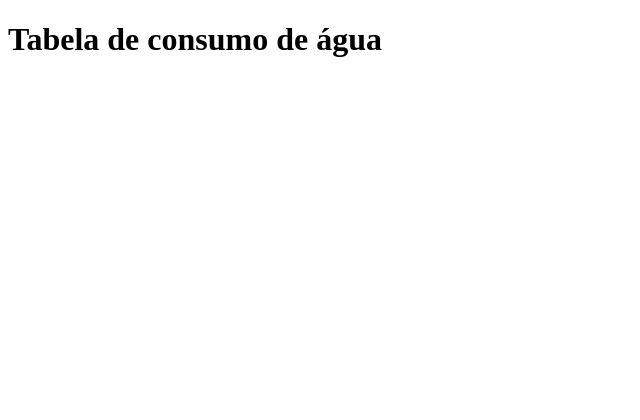
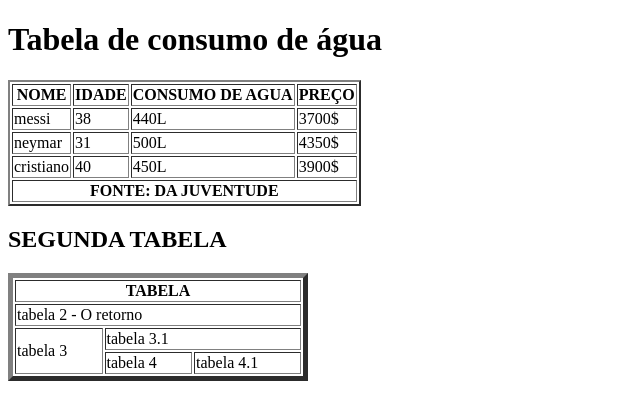
Before and after one commit to arthurbgrs/codificacao-pfus-02, a plain HTML site: page 03-aula/tabela.html in a window 1280 px wide. Shown: the whole page, without its empty margins (0-640 px from the left). Drawn offline with Linux system fonts and the light colour scheme.

Commit message:
exercicios

```diff
--- a/03-aula/tabela.html
+++ b/03-aula/tabela.html
@@ -1,12 +1,69 @@
 <!DOCTYPE html>
 <html lang="pt-BR">
-<head>
-    <meta charset="UTF-8">
-    <meta name="viewport" content="width=device-width, initial-scale=1.0">
+  <head>
+    <meta charset="UTF-8" />
+    <meta name="viewport" content="width=device-width, initial-scale=1.0" />
     <title>Tabela</title>
-    <link rel="icon" href="https://cdn-icons-png.flaticon.com/512/7604/760436.png">
-</head>
-<body>
-   <h1>Tabela de consumo de água</h1>
-</body>
+    <link
+      rel="icon"
+      href="https://cdn-icons-png.flaticon.com/512/7604/760436.png"
+    />
+  </head>
+  <body>
+    <h1>Tabela de consumo de água</h1>
+    <table border="2">
+      <thead>
+        <tr>
+          <th>NOME</th>
+          <th>IDADE</th>
+          <th>CONSUMO DE AGUA</th>
+          <th>PREÇO</th>
+        </tr>
+      </thead>
+      <tbody>
+        <tr>
+          <td>messi</td>
+          <td>38</td>
+          <td>440L</td>
+          <td>3700$</td>
+        </tr>
+        <tr>
+          <td>neymar</td>
+          <td>31</td>
+          <td>500L</td>
+          <td>4350$</td>
+        </tr>
+        <tr>
+          <td>cristiano</td>
+          <td>40</td>
+          <td>450L</td>
+          <td>3900$</td>
+        </tr>
+      </tbody>
+      <tfoot>
+        <tr>
+          <th colspan="4">FONTE: DA JUVENTUDE</th>
+        </tr>
+      </tfoot>
+    </table>
+
+    <h2>SEGUNDA TABELA</h2>
+    <table border="5" width="300px">
+      <tr>
+        <th colspan="3" >TABELA</th>
+
+      </tr>
+      <tr>
+        <td colspan="3">tabela 2 - O retorno</td>
+      </tr>
+      <tr>
+        <td rowspan="2">tabela 3</td>
+        <td colspan="2">tabela 3.1</td>
+      </tr>
+      <tr>
+        <td>tabela 4</td>
+        <td>tabela 4.1</td>
+      </tr>
+    </table>
+  </body>
 </html>
```
Also changed, not shown: exercicios/exercicio Html 1/index.html (added, +24 -0 lines).
